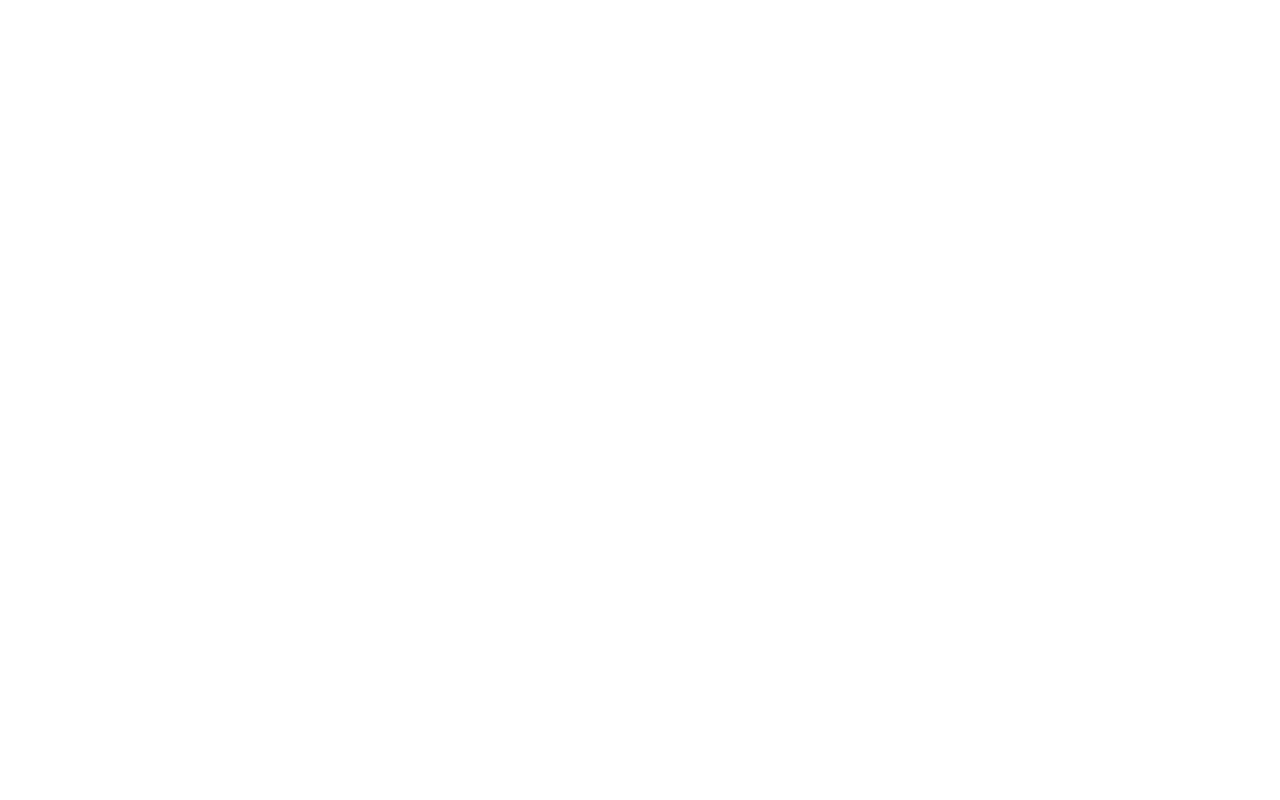
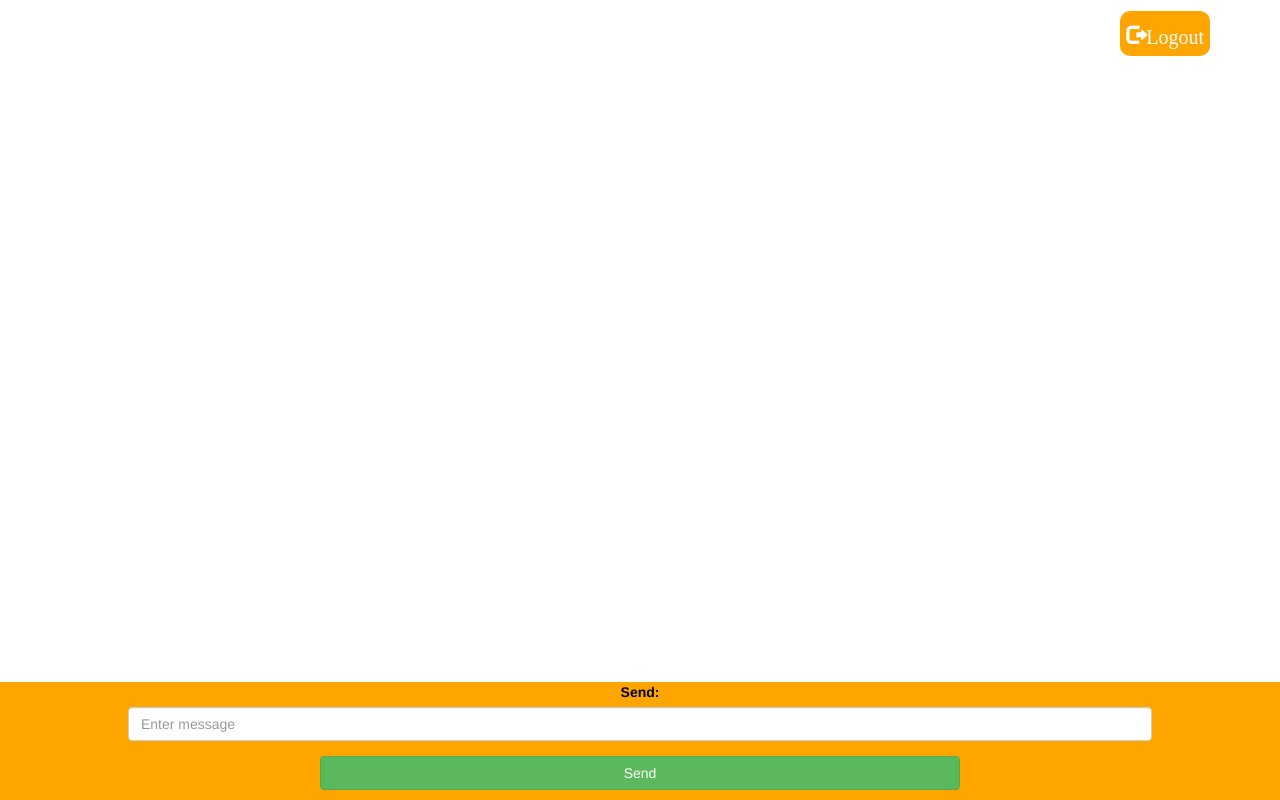
Before and after one commit to Tusti-Gupta/lets-chat, a plain HTML site: page lets_chat_page.html in a window 1280 px wide. Drawn offline with nearby package versions, Linux system fonts and the light colour scheme; a web font is replaced by a local one.

Commit message:
Add files via upload

```diff
--- a/lets_chat.css
+++ b/lets_chat.css
@@ -67,3 +67,40 @@ q {
 #output {
     margin-top: 60px;
 }
+
+#output_page {
+	padding: 10px;
+    width:80%;
+    background: rgba(255,255,255,0.8);
+    border-radius: 15px;
+}
+
+.input_div_message_page {
+	position: fixed;
+    bottom: 0px;
+    width: 100%;
+    background: orange;
+}
+
+.input_div_message_page label {
+	color: black;
+}
+
+.input_div_message_page #msg {
+	width: 80%;
+}
+
+.input_div_message_page button {
+	margin-top: 15px;
+	width: 50%;
+    margin-bottom: 10px;
+}
+
+#logout {
+	font-size: 20px;
+    color: white;
+    float: right;
+    background-color: orange;
+    margin-top: 10px;
+    height: 45px;
+}
--- a/lets_chat_page.html
+++ b/lets_chat_page.html
@@ -0,0 +1,37 @@
+<!DOCTYPE html>
+<html>
+<head>
+	<title>Lets Chat Message page</title>
+<script src="https://www.gstatic.com/firebasejs/7.6.2/firebase-app.js"></script>
+<script src="https://www.gstatic.com/firebasejs/7.6.2/firebase-firestore.js"></script>
+<script src="https://www.gstatic.com/firebasejs/live/3.1/firebase.js"></script>
+
+<link href="https://fonts.googleapis.com/css?family=Yeon+Sung&display=swap" rel="stylesheet"><meta name="viewport" content="width=device-width, initial-scale=1">
+
+<meta name="viewport" content="width=device-width, initial-scale=1">
+<link rel="stylesheet" href="https://maxcdn.bootstrapcdn.com/bootstrap/3.4.0/css/bootstrap.min.css">
+<script src="https://ajax.googleapis.com/ajax/libs/jquery/3.4.1/jquery.min.js"></script>
+<script src="https://maxcdn.bootstrapcdn.com/bootstrap/3.4.0/js/bootstrap.min.js"></script>
+
+<link rel="stylesheet" type="text/css" href="lets_chat.css">
+</head>
+<body>
+
+<div class="container">
+	<button id="logout" onclick="logout();" class="glyphicon glyphicon-log-out">Logout</button>
+	<center>
+		<div id="output_page" style="text-align: left;margin-bottom: 70px;"> </div>
+	</center>
+</div>
+
+<center>
+	<div class="input_div_message_page">
+		<label>Send:</label>
+		<input type="text" id="msg" placeholder="Enter message" class="form-control">
+		<button onclick="send();" class="btn btn-success">Send</button>
+	</div>
+</center>
+
+<script src="lets_chat_page.js"></script>
+</body>
+</html>
--- /dev/null
+++ b/lets_chat_page.js
@@ -0,0 +1,30 @@
+//YOUR FIREBASE LINKS
+const firebaseConfig = {
+    apiKey: "AIzaSyCknTQB84fcEuEHIUx3DbJSIJoG065g9IU",
+    authDomain: "kwitter-e0997.firebaseapp.com",
+    databaseURL: "https://kwitter-e0997-default-rtdb.firebaseio.com",
+    projectId: "kwitter-e0997",
+    storageBucket: "kwitter-e0997.appspot.com",
+    messagingSenderId: "508836944438",
+    appId: "1:508836944438:web:2a64eb6ce286283addd697"
+  };
+firebase.initializeApp(firebaseConfig);
+
+room_name = localStorage.getItem("room_name");
+user_name = localStorage.getItem("User_name");
+
+function send() {
+    msg = document.getElementById("msg").value;
+    firebase.database().ref(room_name).push({
+          name: user_name,
+          message: msg,
+          likes: 0
+    });
+    document.getElementById("msg").value = "";
+}
+
+function logout() {
+    localStorage.removeItem("User_name");
+    localStorage.removeItem("room_name")
+    window.location.replace("index.html");
+}
```
Also changed, not shown: lets_chat_room.html (+0 -4 lines), lets_chat_room.js (+6 -3 lines).
